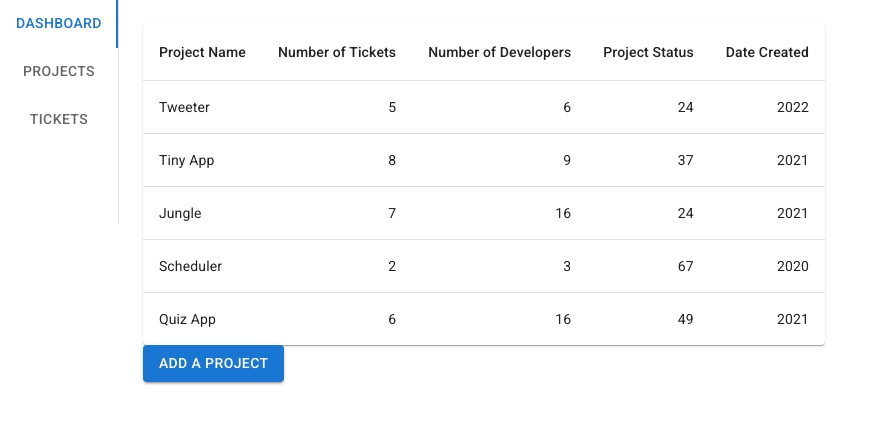
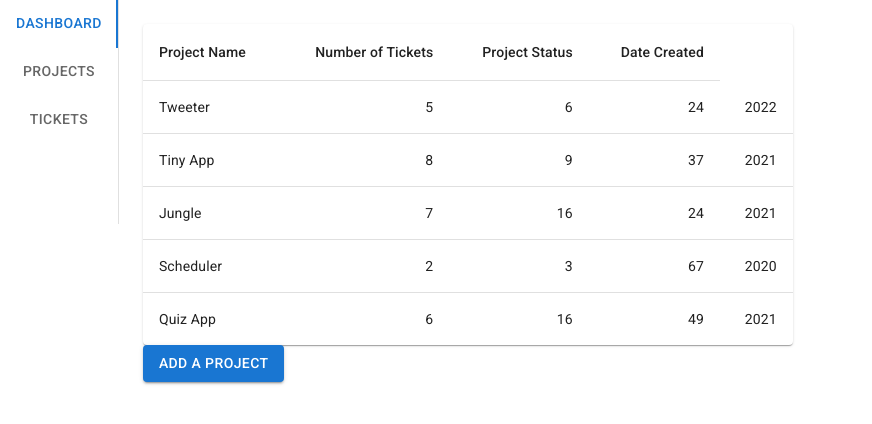
Before and after one commit to Mojdehh/Project-Tracker, a React (Create React App) app in the folder frontend/: page / in a window 1280 px wide. Shown: the top 424 px of the page, without its empty margins (0-872 px from the left). Built offline with nearby package versions, Linux system fonts and the light colour scheme.

Commit message:
remove cell line from table

```diff
--- a/frontend/src/components/BasicTable.jsx
+++ b/frontend/src/components/BasicTable.jsx
@@ -27,7 +27,6 @@ export default function BasicTable() {
           <TableRow>
             <TableCell>Project Name</TableCell>
             <TableCell align="right">Number of Tickets</TableCell>
-            <TableCell align="right">Number of Developers</TableCell>
             <TableCell align="right">Project Status</TableCell>
             <TableCell align="right">Date Created</TableCell>
           </TableRow>
```
